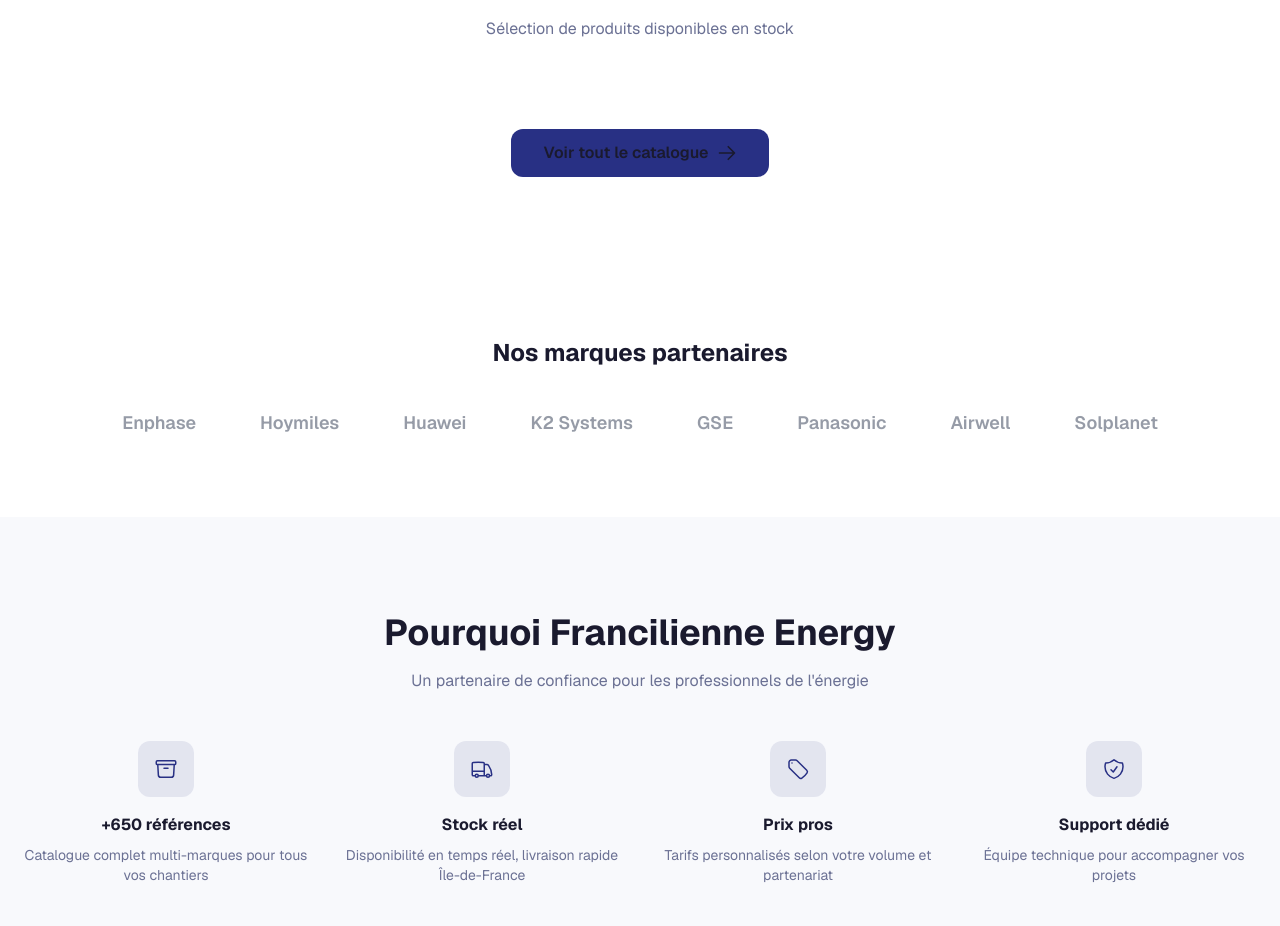
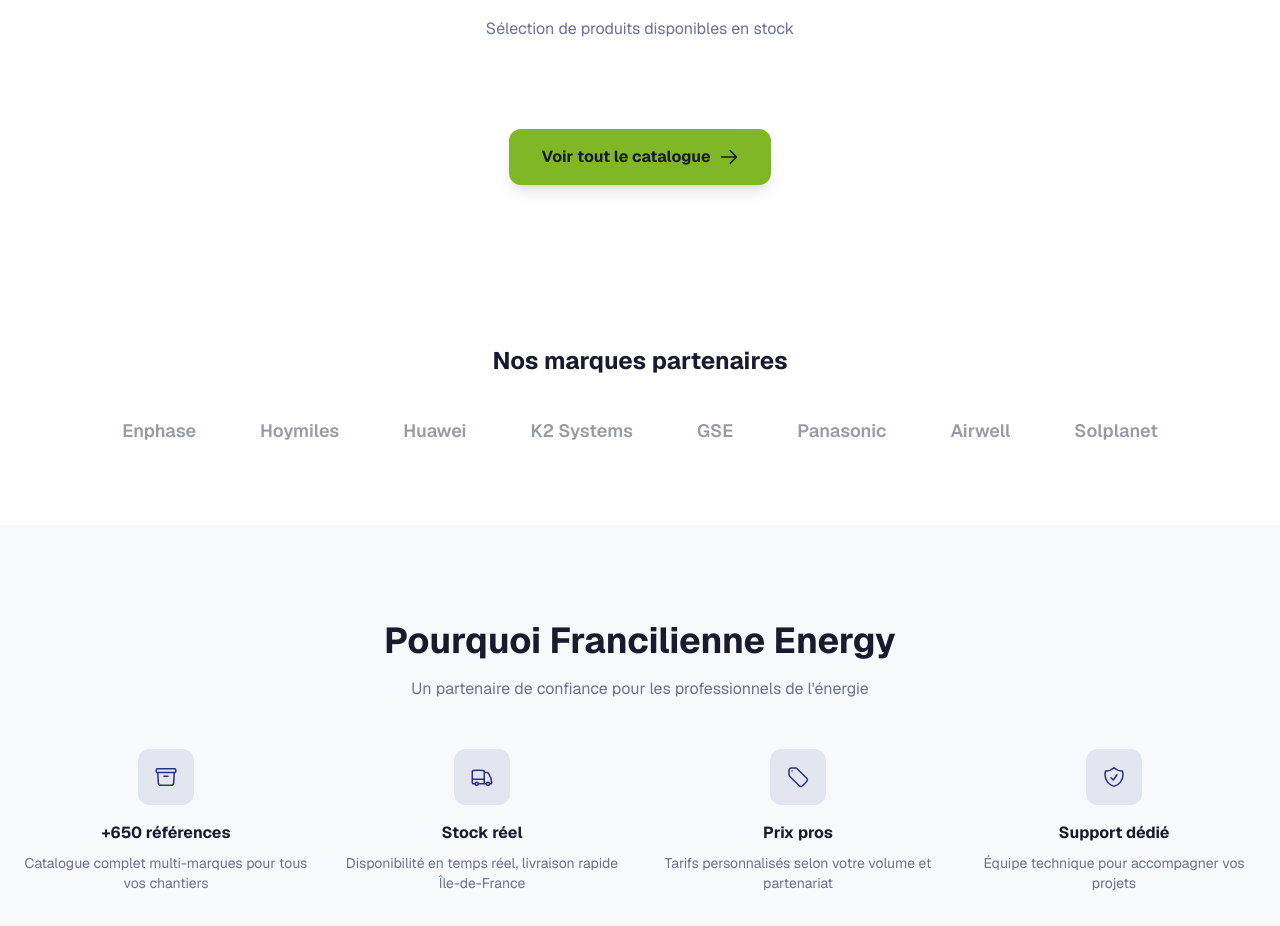
Before and after one commit to Ethan2508/synexium, a Next.js app: page / in a window 1280 px wide. Shown: the part 1540-2466 px from the top of the page. Built offline with nearby package versions, Linux system fonts and the light colour scheme; no server answers; the database is empty.

Commit message:
fix: improve CTA button styling for better visibility

```diff
--- a/src/app/page.tsx
+++ b/src/app/page.tsx
@@ -200,7 +200,7 @@
           <div className="text-center mt-10">
             <Link
               href="/catalogue"
-              className="inline-flex items-center gap-2 px-8 py-3 text-base font-semibold bg-primary text-white rounded-xl hover:bg-primary-dark transition-all"
+              className="inline-flex items-center gap-2 px-8 py-4 text-base font-bold bg-solar-green text-white rounded-xl hover:bg-solar-green/90 transition-all shadow-lg hover:shadow-xl hover:-translate-y-0.5"
             >
               Voir tout le catalogue
               <svg className="w-5 h-5" fill="none" viewBox="0 0 24 24" stroke="currentColor" strokeWidth={2}>
```
